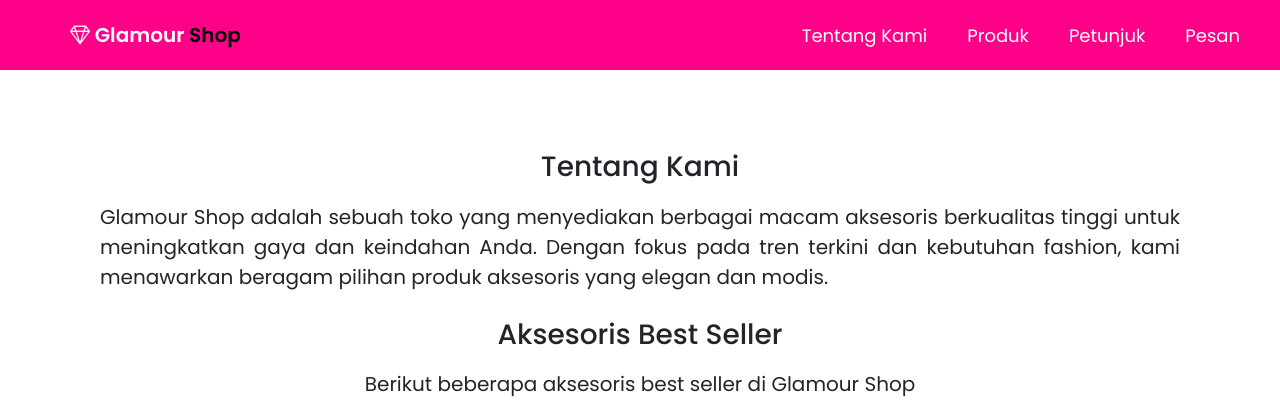
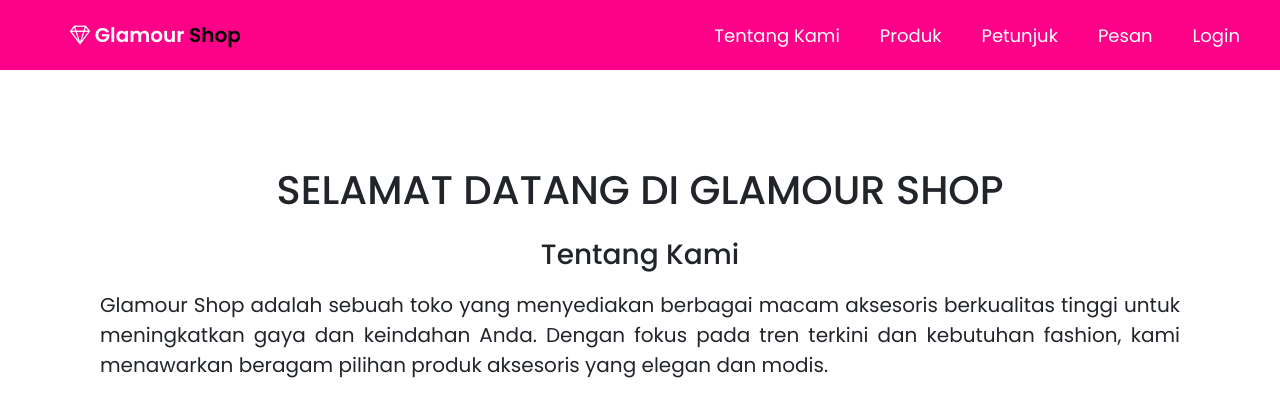
Before and after one commit to A2-Kelompok-1/project-akhir-web, a PHP site: page / in a window 1280 px wide. Shown: the top 404 px of the page. Run offline with PHP 8.4, Linux system fonts and the light colour scheme; some libraries are stand-ins or nearby versions.

Commit message:
merapikan front end

```diff
--- a/index.php
+++ b/index.php
@@ -28,11 +28,15 @@
                 <li class="nav-item">
                     <a id="nav-user" class="nav-link" href="login.php">Pesan</a>
                 </li>
+                <li class="nav-item">
+                    <a id="nav-user" class="nav-link" href="login.php">Login</a>
+                </li>
             </ul>
         </div>
     </nav>
 
     <section>
+    <p class="h1 p-3 text-center">SELAMAT DATANG DI GLAMOUR SHOP</p>
         <div id="about" class="awal">
             <p class="h3 text-center">Tentang Kami</p>
             <p class="tentang">Glamour Shop adalah sebuah toko yang menyediakan berbagai macam aksesoris berkualitas
```
